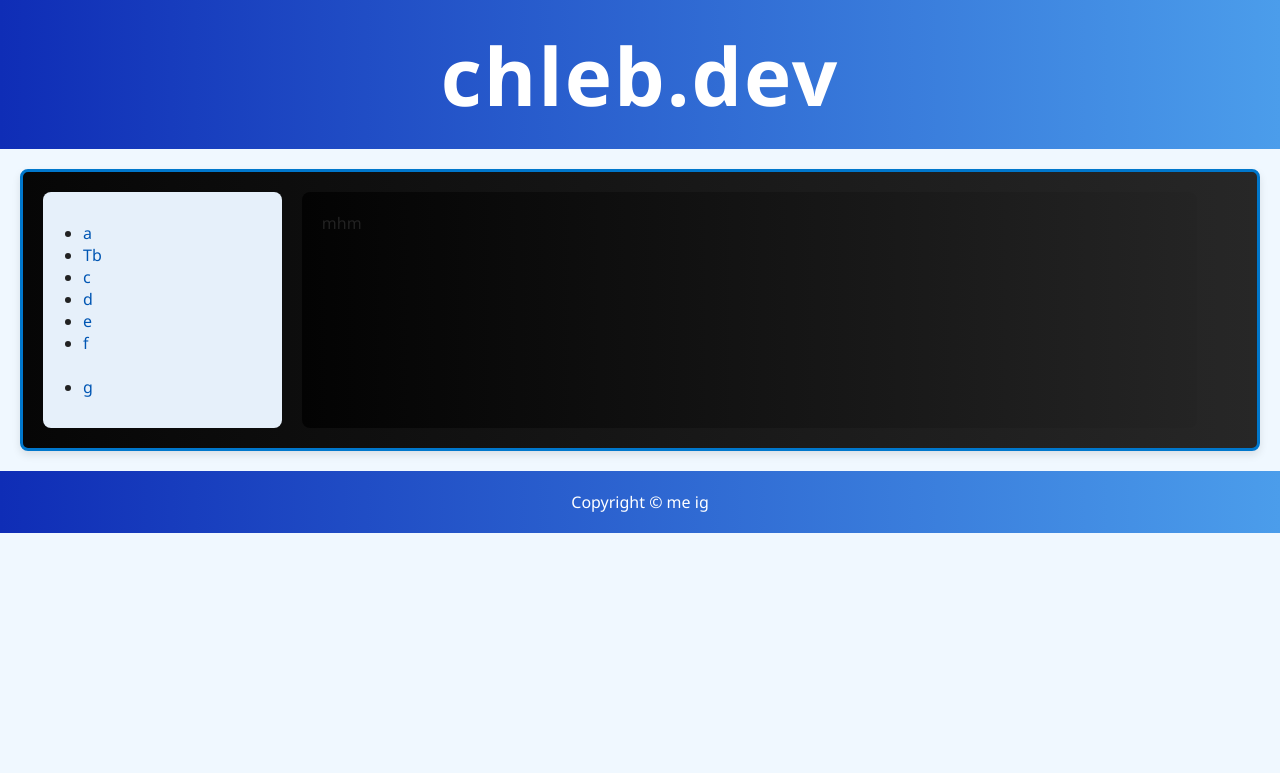
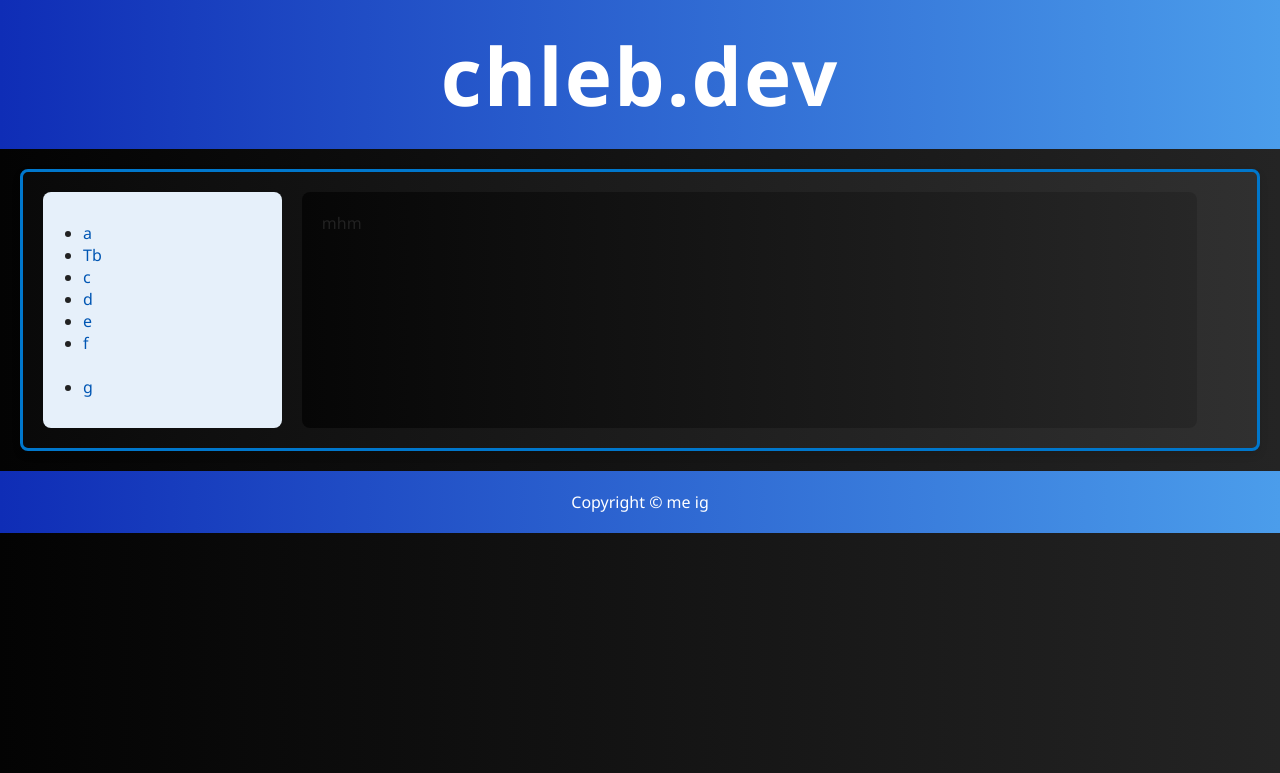
Before and after one commit to chlebpszenny/chleb.dev, a PHP site: page / in a window 1280 px wide. Shown: the top 773 px of the page. Run offline with PHP 8.4, Linux system fonts and the light colour scheme.

Commit message:
Update style.css

```diff
--- a/style.css
+++ b/style.css
@@ -6,7 +6,7 @@
 
 body {
     font-family: 'Segoe UI', Tahoma, Geneva, Verdana, sans-serif;
-    background-color: #f0f8ff;
+    background: linear-gradient(to right, #030303, #242424);
     color: #222;
 }
 
@@ -30,7 +30,7 @@ header {
     padding: 20px;
     border: 3px solid #0077cc;
     border-radius: 8px;
-    background: linear-gradient(to right, #060606, #272727);
+    background: linear-gradient(to right, #090909, #303030);
     box-shadow: 0 4px 8px rgba(0,0,0,0.1);
     margin: 20px;
 }
@@ -46,7 +46,7 @@ aside {
 main {
     padding: 20px;
     width: 75%;
-    background: linear-gradient(to right, #030303, #242424);
+    background: linear-gradient(to right, #060606, #272727);
     border-radius: 8px;
 }
 
```
